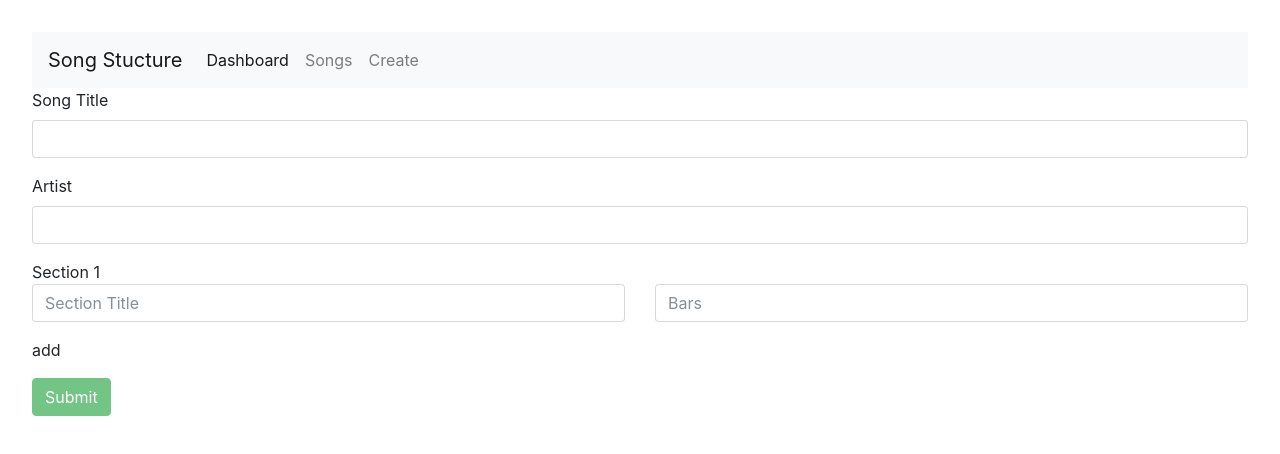
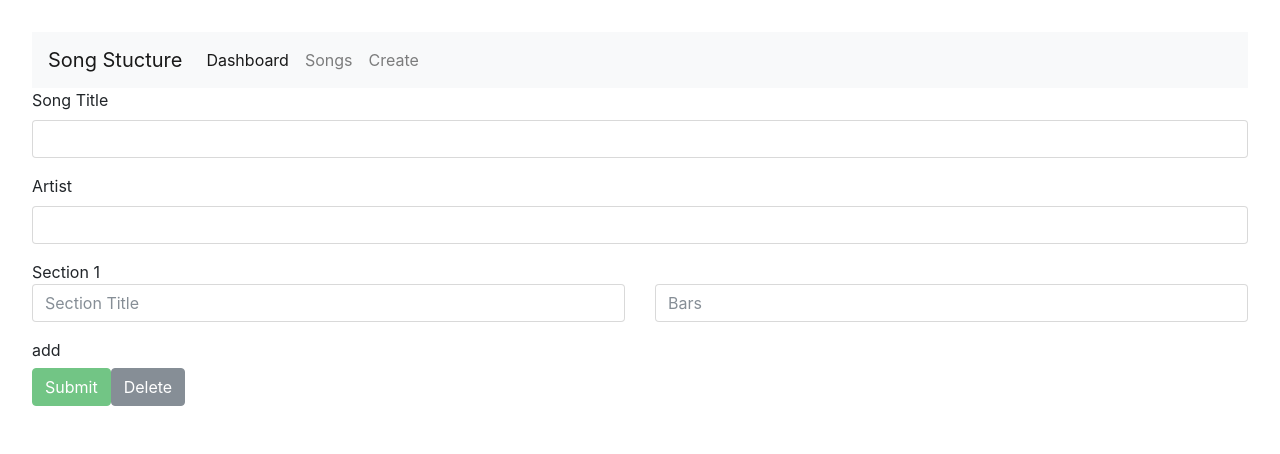
Before and after one commit to matthewlongpre/song-structure, an Angular app: page /create in a window 1280 px wide. Shown: the top 454 px of the page. Built offline with nearby package versions, Linux system fonts and the light colour scheme.

Commit message:
Delete song

```diff
--- a/package.json
+++ b/package.json
@@ -4,7 +4,7 @@
   "license": "MIT",
   "scripts": {
     "ng": "ng",
-    "start": "ng serve",
+    "start": "ng serve --host 0.0.0.0 --port 4200 --disable-host-check",
     "build": "ng build",
     "test": "ng test",
     "lint": "ng lint",
--- a/src/app/song-detail.component.html
+++ b/src/app/song-detail.component.html
@@ -20,7 +20,8 @@
         <h5>Total: {{ getTotal() }} bars</h5>
     </div>
 
-    <song-form [songDetail]="song" (formChanges)="formChanges($event)"></song-form>
+
+        <song-form [songDetail]="song" (formChanges)="formChanges($event)"></song-form>
 
     <button class="mt-3 btn" (click)="goBack()">Back</button>
 
--- a/src/app/song-form.component.html
+++ b/src/app/song-form.component.html
@@ -1,4 +1,6 @@
+
 <form #heroForm="ngForm" [formGroup]="addForm" novalidate (ngSubmit)="onSubmit(addForm)">
+    <div class="form-panel">
     <div class="form-group">
         <label for="name">Song Title</label>
         <input type="text" class="form-control" id="title" required [formControl]="addForm.controls['title']" name="title">
@@ -21,5 +23,7 @@
         </div>
         <div class="mb-3"><a (click)="addSection()">add</a></div>
     </div>
+    </div>
     <button type="submit" [disabled]="!addForm.valid" class="btn btn-success">Submit</button>
+    <button class="btn btn-secondary" (click)="deleteSong()">Delete</button>
 </form>
--- a/src/app/song-form.component.ts
+++ b/src/app/song-form.component.ts
@@ -121,6 +121,19 @@ export class SongFormComponent {
         );
     }
 
+    deleteSong(): void {
+        console.log('deleteSong');
+        this.songService.deleteSong().subscribe(
+            song => {
+                return true;
+            },
+            error => {
+                console.error("Error deleting song!");
+                return Observable.throw(error);
+            }
+        );
+    }
+
     // TODO: Remove this when we're done
     // get diagnostic() { return JSON.stringify(this.model); }
 }
--- a/src/app/song.service.ts
+++ b/src/app/song.service.ts
@@ -54,6 +54,11 @@ export class SongService {
         return this.http.put(`${this.baseUrl}/songs/${song.id}.json`, body, options).map((res: Response) => res.json());
     }
 
+    deleteSong() {
+        console.log(`${this.baseUrl}/songs/${this.currentSong}.json`)
+        return this.http.delete(`${this.baseUrl}/songs/${this.currentSong}.json`);
+    }
+
     // getSongs():  Promise<Song[]> {
     //     return Promise.resolve(SONGS);
     // }
--- a/src/app/songs.component.html
+++ b/src/app/songs.component.html
@@ -7,15 +7,16 @@
 </div>
 
 <h2>My songs</h2>
-<ul class="songs">
-  <li
+<div class="list-group">
+  <a href="javascript:"
   *ngFor="let song of songs"
+  class="list-group-item list-group-item-action"
   (click)="onSelect(song)"
   [class.selected]="song === selectedSong"
   >
     {{song.title}}
-  </li>
-</ul>
+  </a>
+</div>
 
 <div *ngIf="selectedSong">
   <h2>
--- a/src/styles.css
+++ b/src/styles.css
@@ -57,3 +57,10 @@ body {
 .prechorus {
   background-color: #b2ebf2;
 }
+
+
+
+.form-panel {
+  max-height: 280px;
+  overflow-y: auto;
+}
```
